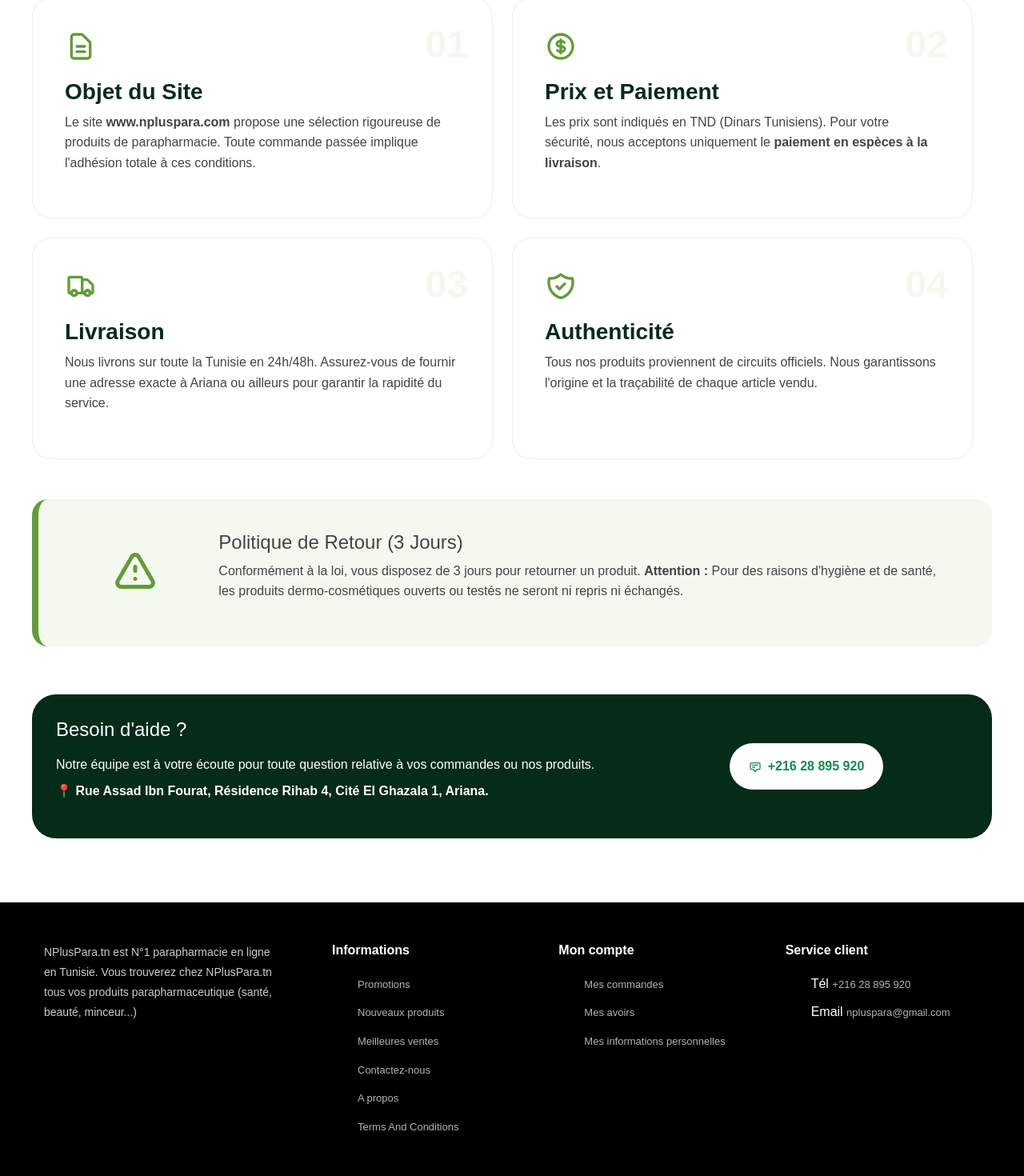
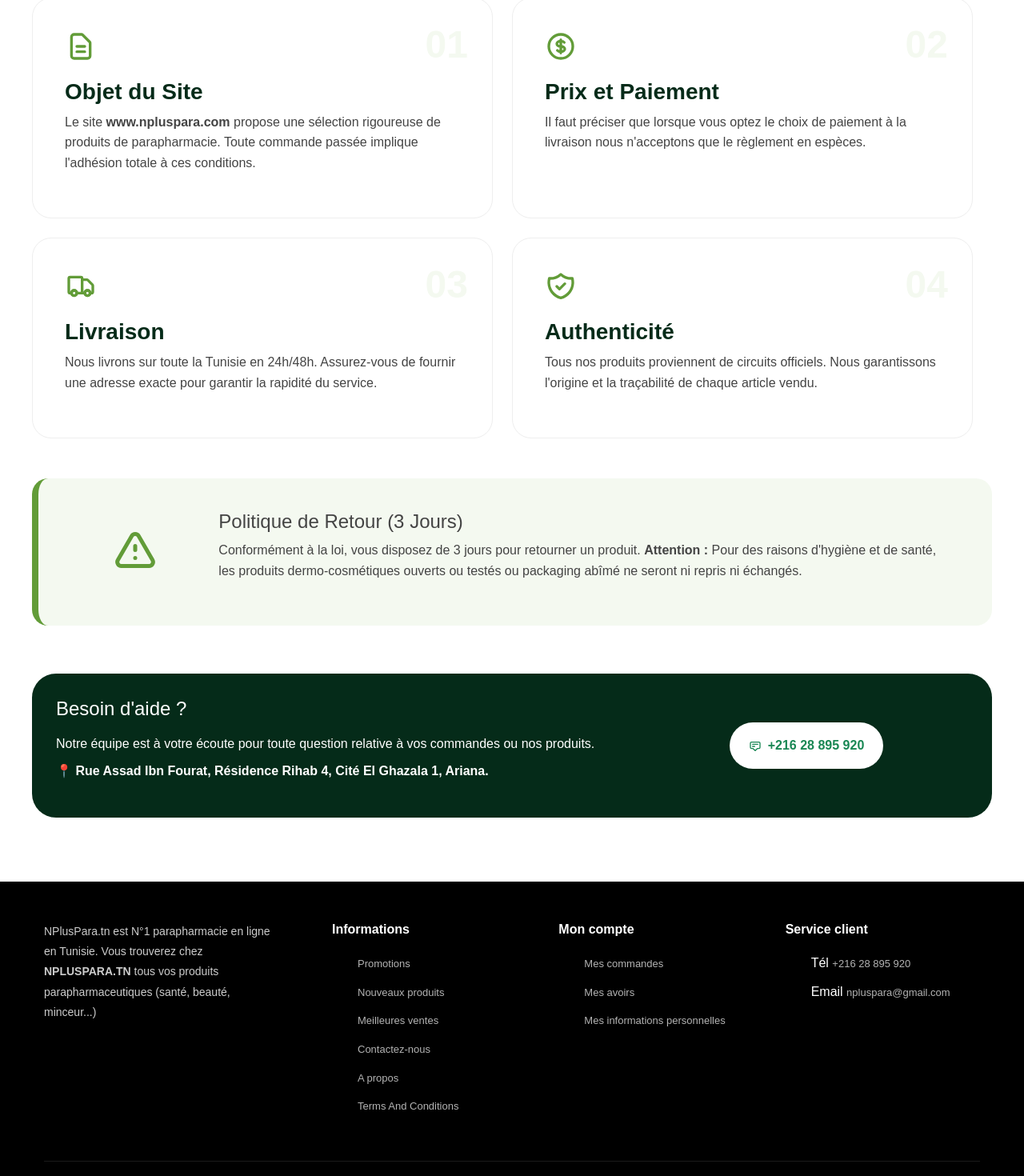
Before and after one commit to TrabelsiYass/Npluspara, a React (Create React App) app: page /conditions-utilisation in a window 1280 px wide. Shown: the part 662-2132 px from the top of the page at 80% size. Built offline with nearby package versions, Linux system fonts and the light colour scheme; no server answers; the database is empty.

Commit message:
siteamap and productsxml fix

```diff
--- a/src/Components/Footer/index.js
+++ b/src/Components/Footer/index.js
@@ -9,7 +9,7 @@ function Footer() {
           <div className="footer-brand">
             <p>
               NPlusPara.tn est N°1 parapharmacie en ligne en Tunisie.
-              Vous trouverez chez NPlusPara.tn tous vos produits parapharmaceutique
+              Vous trouverez chez <strong>NPLUSPARA.TN</strong> tous vos produits parapharmaceutiques
               (santé, beauté, minceur...)
             </p>
           </div>
--- a/src/Pages/TermsAndConditions.js
+++ b/src/Pages/TermsAndConditions.js
@@ -47,7 +47,7 @@ const TermsAndConditions = () => {
               <span className="article-number">02</span>
               <HiOutlineCurrencyDollar className="terms-icon" />
               <h3>Prix et Paiement</h3>
-              <p>Les prix sont indiqués en TND (Dinars Tunisiens). Pour votre sécurité, nous acceptons uniquement le <strong>paiement en espèces à la livraison</strong>.</p>
+              <p>Il faut préciser que lorsque vous optez le choix de paiement à la livraison nous n'acceptons que le règlement en espèces.</p>
             </div>
           </div>
 
@@ -57,7 +57,7 @@ const TermsAndConditions = () => {
               <span className="article-number">03</span>
               <HiOutlineTruck className="terms-icon" />
               <h3>Livraison </h3>
-              <p>Nous livrons sur toute la Tunisie en 24h/48h. Assurez-vous de fournir une adresse exacte à Ariana ou ailleurs pour garantir la rapidité du service.</p>
+              <p>Nous livrons sur toute la Tunisie en 24h/48h. Assurez-vous de fournir une adresse exacte  pour garantir la rapidité du service.</p>
             </div>
           </div>
 
@@ -84,7 +84,7 @@ const TermsAndConditions = () => {
             </div>
             <div className="col-md-10">
               <h4 className="section-title">Politique de Retour (3 Jours)</h4>
-              <p>Conformément à la loi, vous disposez de 3 jours pour retourner un produit. <strong>Attention :</strong> Pour des raisons d'hygiène et de santé, les produits dermo-cosmétiques ouverts ou testés ne seront ni repris ni échangés.</p>
+              <p>Conformément à la loi, vous disposez de 3 jours pour retourner un produit. <strong>Attention :</strong> Pour des raisons d'hygiène et de santé, les produits dermo-cosmétiques ouverts ou testés ou packaging abîmé ne seront ni repris ni échangés.</p>
             </div>
           </div>
         </motion.div>
```
